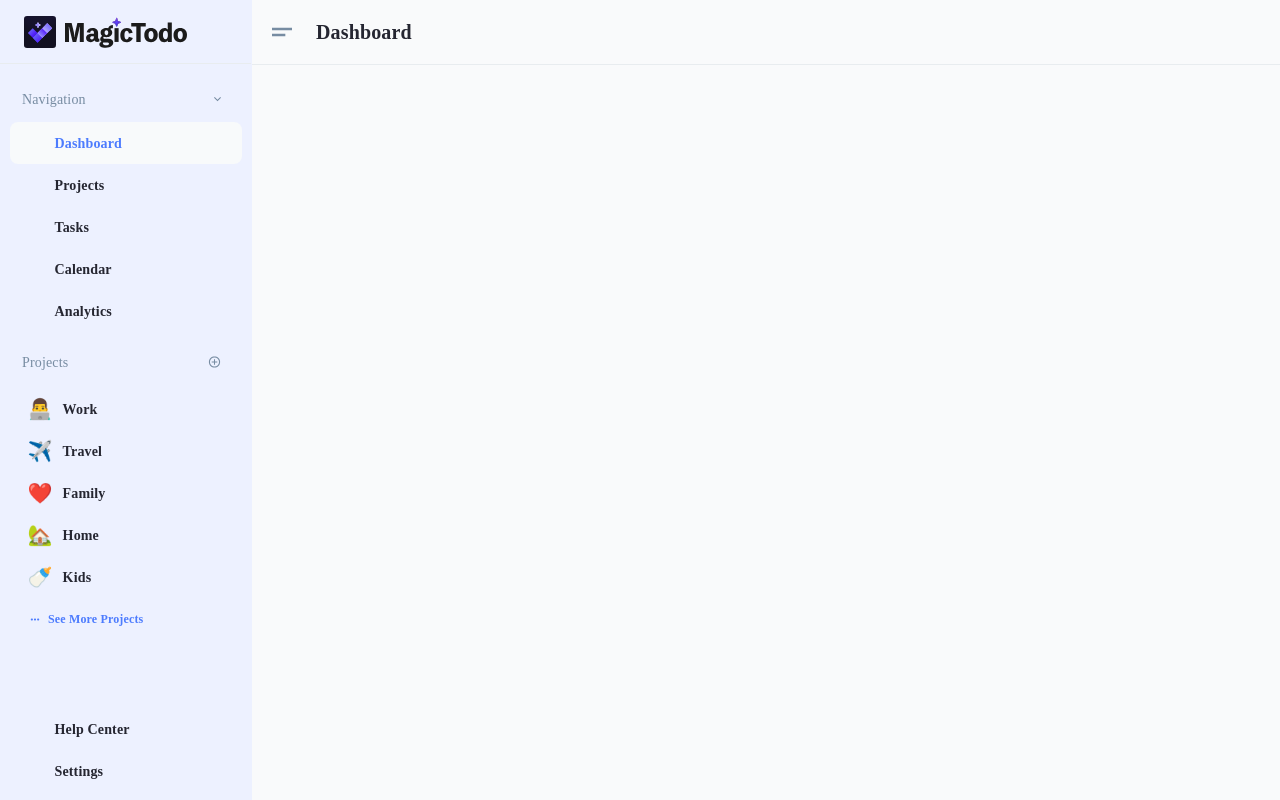
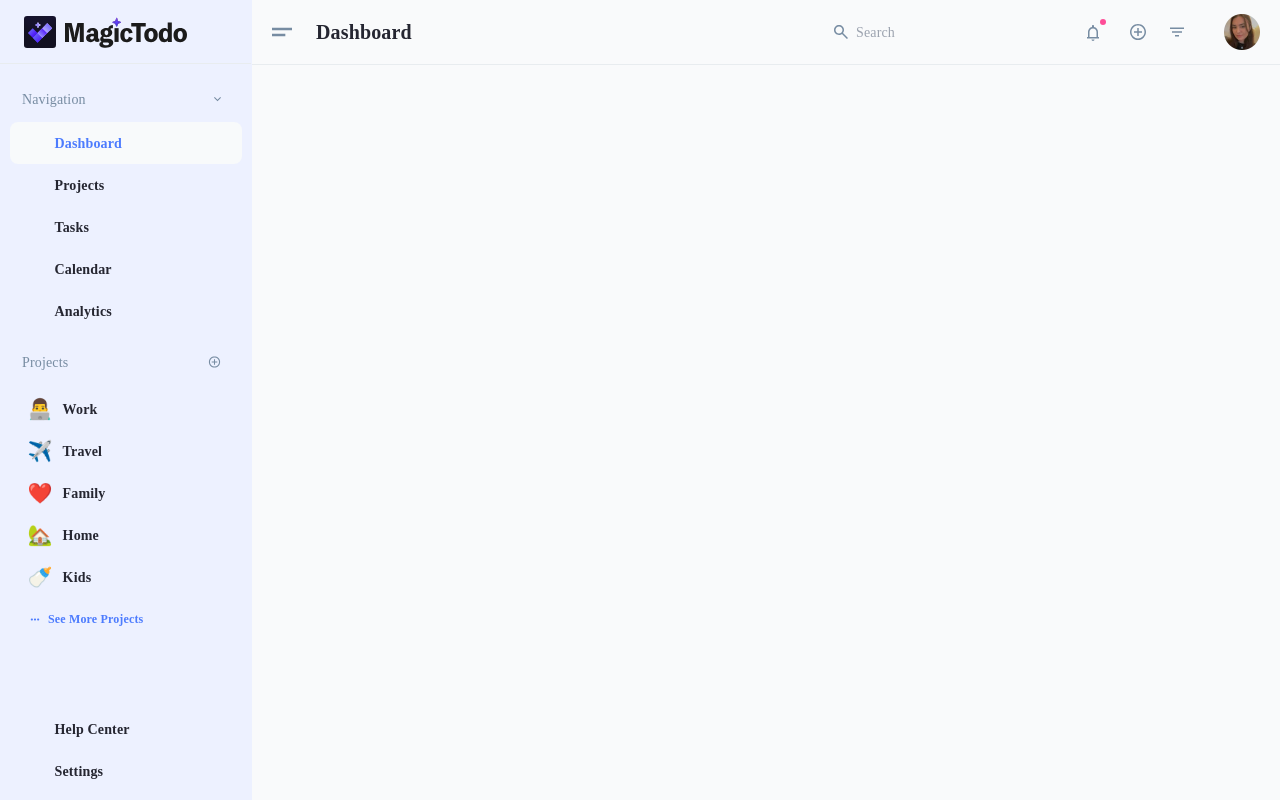
Before and after one commit to tryfoobar/demo-app, a React (Create React App) app: page / in a window 1280 px wide. Built offline with nearby package versions, Linux system fonts and the light colour scheme.

Commit message:
complete dashboard layout

```diff
--- a/src/layout/DashboardLayout.jsx
+++ b/src/layout/DashboardLayout.jsx
@@ -13,6 +13,7 @@
 import NavigationMenu from "../components/Sidebar/NavigationMenu";
 import ProjectsMenu from "../components/Sidebar/ProjectsMenu";
 import MenuLink from "../components/Sidebar/MenuLink";
+import Navbar from "../components/Navbar";
 
 const drawerWidth = 252;
 
@@ -83,6 +84,7 @@
         position="fixed"
         open={open}
       >
+        <div className="flex items-center justify-between">
           <Toolbar>
             <IconButton
               color="inherit"
@@ -104,6 +106,9 @@
               Dashboard
             </Typography>
           </Toolbar>
+
+          <Navbar />
+        </div>
       </AppBar>
 
       {/* Side Bar for Dashboard */}
```
Lines whose indentation alone changed are shown as unchanged.
